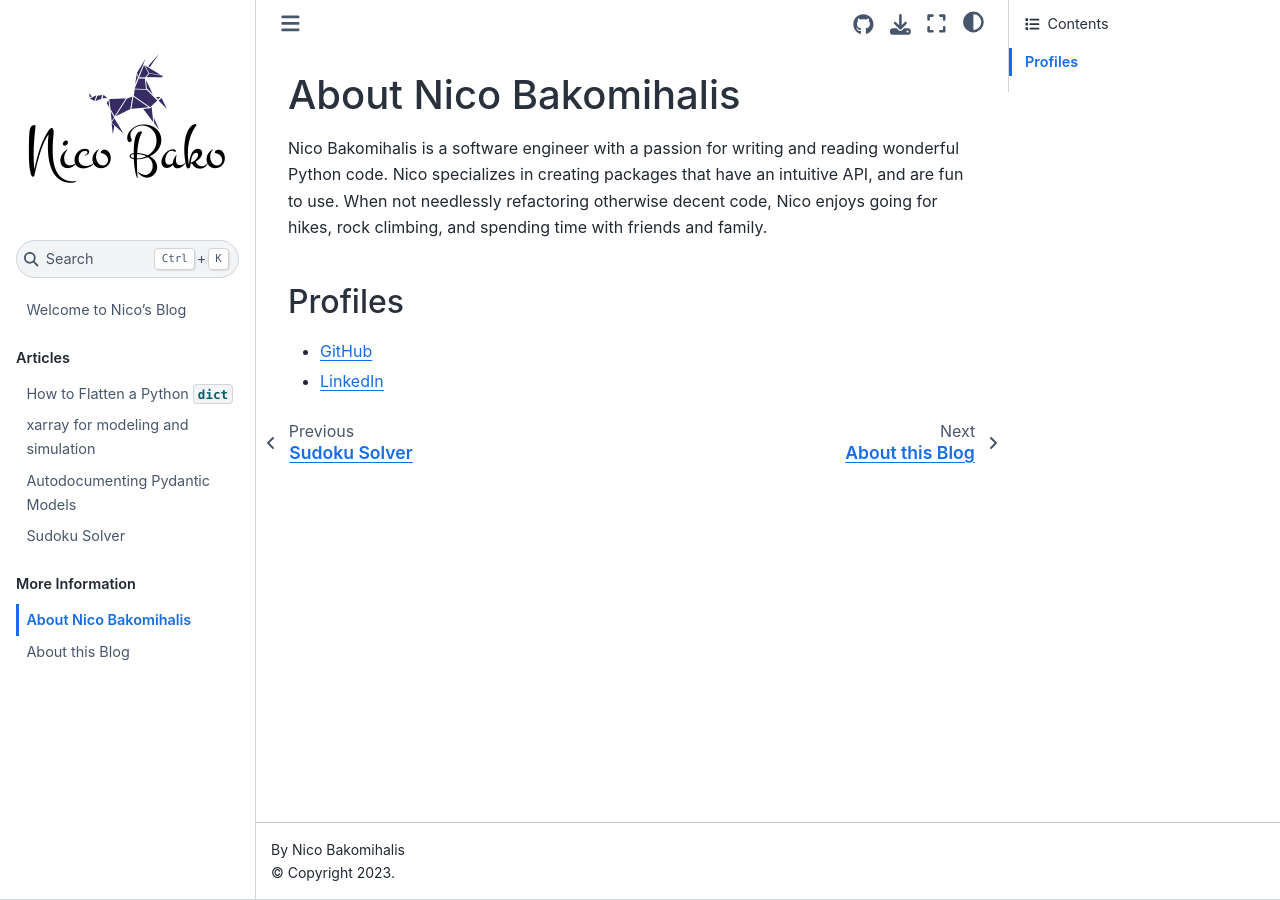
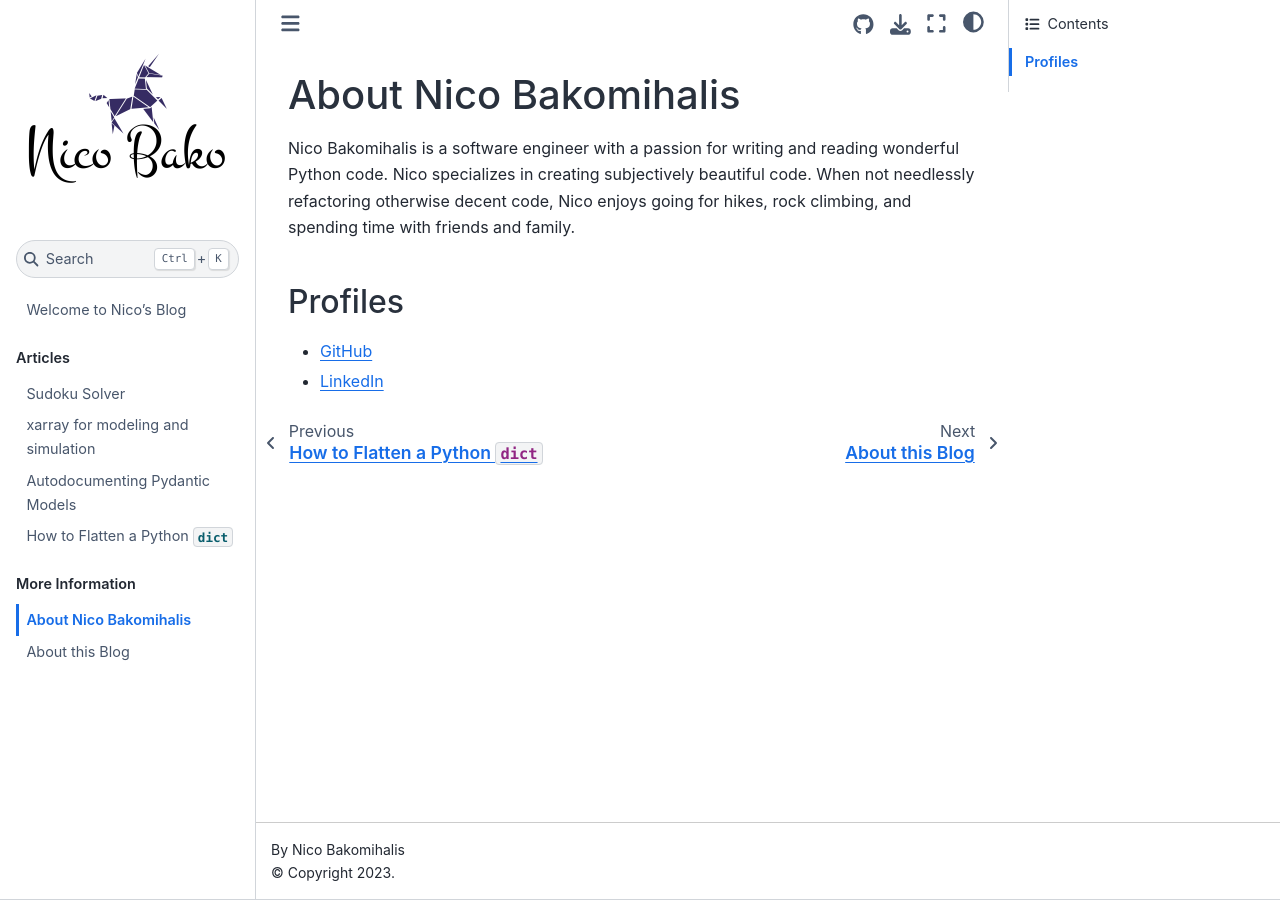
Before and after one commit to nicobako/pythonic-misadventures, a Jupyter Book: the page built from blog/about_the_author.md, in a window 1280 px wide. Built offline with Jupyter Book 1.0.4 settings and Sphinx 7.4.7 and the Sphinx Book theme 1.1.4, drawn with Linux system fonts in a browser that asks for light colours.

Commit message:
moved some things around

```diff
--- a/blog/_toc.yml
+++ b/blog/_toc.yml
@@ -5,10 +5,10 @@
 
 - part: Articles
   chapters:
-  - file: how_to_flatten_a_python_dict
+  - file: sudoku
   - file: xarray_computations
   - file: pydantic_autodoc
-  - file: sudoku
+  - file: how_to_flatten_a_python_dict
 
 - part: More Information
   chapters:
--- a/blog/about_the_author.md
+++ b/blog/about_the_author.md
@@ -2,7 +2,7 @@
 
 Nico Bakomihalis is a software engineer with a passion for
 writing and reading wonderful Python code. Nico specializes in
-creating packages that have an intuitive API, and are fun to use.
+creating subjectively beautiful code.
 When not needlessly refactoring otherwise decent code,
 Nico enjoys going for hikes, rock climbing, and spending time
 with friends and family.
```
Also changed, not shown: blog/sudoku.ipynb.
